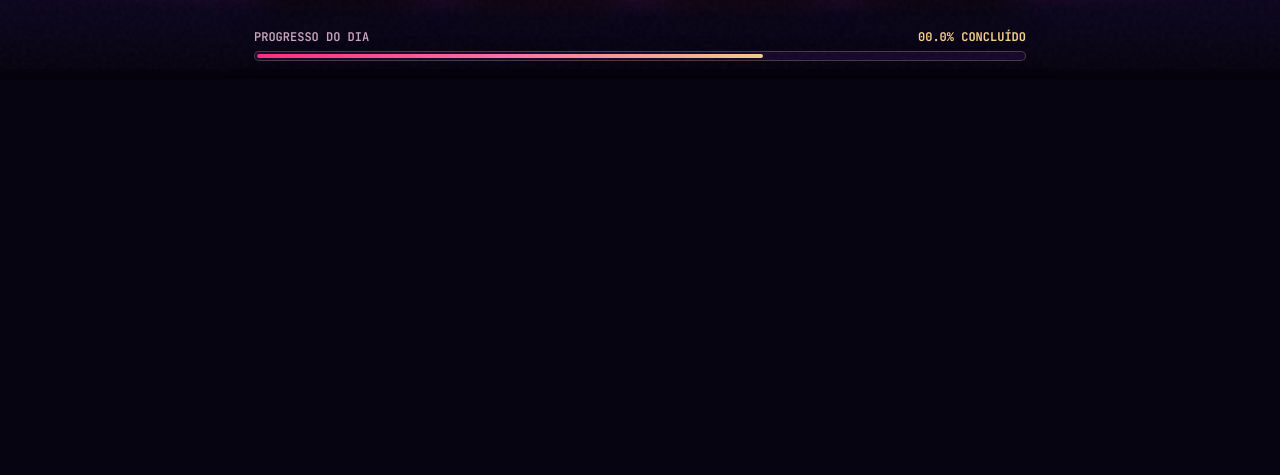
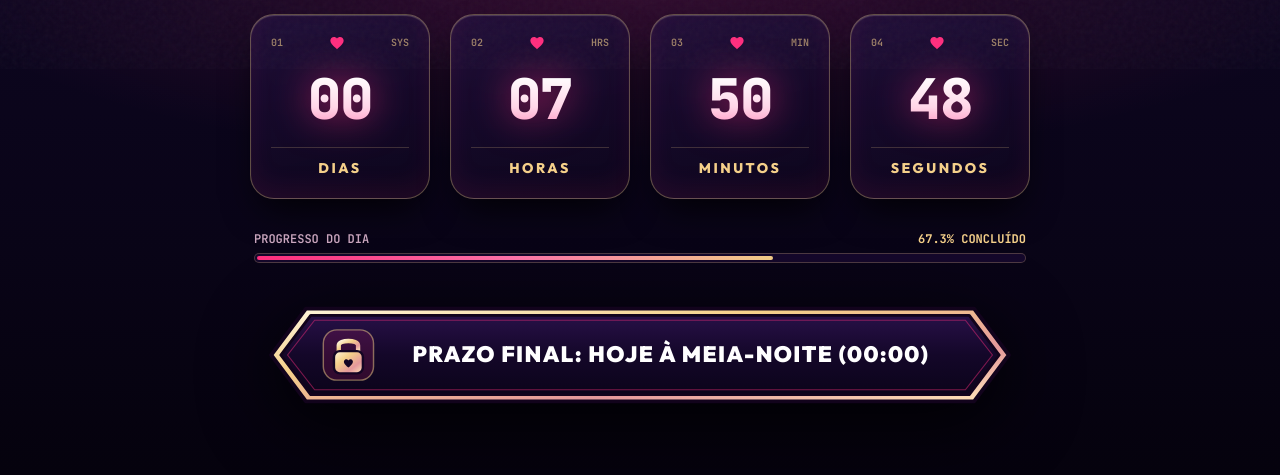
Before and after one commit to StarFutXZ/Site, a plain HTML site: page countdown_preview.html in a window 1280 px wide. Shown: the part 731-1206 px from the top of the page. Before the commit the page ends 810 px from the top, so only its background shows below. Drawn offline with nearby package versions, Linux system fonts and the light colour scheme.

Commit message:
Adjust header and countdown card styles

```diff
--- a/countdown_preview.html
+++ b/countdown_preview.html
@@ -194,7 +194,7 @@ html
   <!-- =====================================================================
        SECÇÃO HERO: CENÁRIO CINEMATOGRÁFICO, AGENTE WINGMAN & LOGOTIPO 3D
   ====================================================================== -->
-  <header class="relative w-full hero-atmosphere pt-8 sm:pt-12 pb-10 sm:pb-14 overflow-hidden flex flex-col items-center">
+  <header class="relative w-full hero-atmosphere pt-6 sm:pt-10 pb-8 sm:pb-12 overflow-hidden flex flex-col items-center">
 
     <!-- Fundo Vetorial: Céu Estrelado, Lua Dourada, Feixes Volumétricos & Skyline -->
     <svg class="absolute inset-0 w-full h-full pointer-events-none" viewBox="0 0 1440 700" preserveAspectRatio="xMidYMid slice">
@@ -267,7 +267,7 @@ html
 
     <!-- Personagem Central (Agente Wingman / Cupido Noturno com Rim Lighting) -->
     <div class="relative z-10 w-full max-w-[660px] px-2 flex justify-center">
-      <svg class="w-full h-auto max-h-[410px] sm:max-h-[475px] drop-shadow-[0_22px_38px_rgba(0,0,0,0.85)]" viewBox="0 0 760 610" fill="none" xmlns="http://www.w3.org/2000/svg">
+      <svg class="w-full h-auto max-h-[340px] sm:max-h-[450px] drop-shadow-[0_22px_38px_rgba(0,0,0,0.85)]" viewBox="0 0 760 610" fill="none" xmlns="http://www.w3.org/2000/svg">
         <defs>
           <!-- Ouro Champanhe Metálico -->
           <linearGradient id="champagneGold" x1="0%" y1="0%" x2="100%" y2="100%">
@@ -442,7 +442,7 @@ html
     </div>
 
     <!-- ================= LOGOTIPO 3D METÁLICO "OPERAÇÃO MANDA DM" ================= -->
-    <div class="relative z-20 -mt-32 sm:-mt-40 w-full max-w-[490px] sm:max-w-[580px] px-4 flex flex-col items-center animate-hero-float">
+    <div class="relative z-20 -mt-20 sm:-mt-32 w-full max-w-[490px] sm:max-w-[580px] px-4 flex flex-col items-center animate-hero-float">
       <div class="relative w-full overflow-hidden rounded-3xl">
         <svg class="w-full h-auto drop-shadow-[0_18px_32px_rgba(0,0,0,0.92)]" viewBox="0 0 660 285" fill="none" xmlns="http://www.w3.org/2000/svg">
           <defs>
@@ -507,7 +507,7 @@ html
       </div>
 
       <!-- Cápsula Translúcida Editorial -->
-      <div class="studio-glass -mt-2 sm:-mt-3 px-4 sm:px-6 py-2 rounded-full flex items-center gap-2.5 border border-[#f5d08a]/50 shadow-xl">
+      <div class="studio-glass mt-1 sm:-mt-2 px-4 sm:px-6 py-2 rounded-full flex items-center gap-2.5 border border-[#f5d08a]/50 shadow-xl">
         <span class="text-sm sm:text-base">⏳</span>
         <h1 id="hero-subtitle" class="font-display text-xs sm:text-sm md:text-base font-extrabold tracking-[0.14em] uppercase text-[#fff3d6] text-center">
           O TEMPO ESTÁ A ACABAR, SOLDADO!
@@ -522,13 +522,13 @@ html
   <!-- =====================================================================
        SECÇÃO INFERIOR: RELÓGIO DE PRECISÃO, BARRA DA NOITE & BANNER DE PRAZO
   ====================================================================== -->
-  <main class="relative flex-1 w-full vault-atmosphere pt-7 sm:pt-9 pb-12 sm:pb-16 px-4 flex flex-col items-center justify-center overflow-hidden">
+  <main class="relative z-10 flex-1 w-full vault-atmosphere pt-8 sm:pt-10 pb-12 sm:pb-16 px-4 flex flex-col items-center justify-start overflow-x-clip">
 
     <!-- ================= 4 CARTÕES DE LUXO (DIAS, HORAS, MIN, SEG) ================= -->
     <section aria-label="Contagem Regressiva até à Meia-Noite" class="relative z-20 w-full max-w-[780px] grid grid-cols-2 sm:grid-cols-4 gap-3.5 sm:gap-5 mb-6 sm:mb-8">
 
       <!-- CARTÃO 1: DIAS -->
-      <div class="studio-glass-card rounded-2xl sm:rounded-3xl p-4 sm:p-5 flex flex-col items-center justify-between">
+      <div class="studio-glass-card rounded-2xl sm:rounded-3xl p-4 sm:p-5 flex flex-col items-center justify-between overflow-visible">
         <!-- Ornamento Superior com Coração de Rubi -->
         <div class="w-full flex items-center justify-between text-[#f5d08a]/60 text-[10px] font-mono-num mb-2">
           <span>01</span>
@@ -538,7 +538,7 @@ html
           <span>SYS</span>
         </div>
 
-        <span id="days-val" class="font-mono-num digit-glow text-5xl sm:text-[56px] font-extrabold leading-none tracking-tight my-2">
+        <span id="days-val" class="font-mono-num digit-glow text-5xl sm:text-[56px] font-extrabold leading-[1.15] tracking-tight my-1.5 py-0.5">
           00
         </span>
 
@@ -550,7 +550,7 @@ html
       </div>
 
       <!-- CARTÃO 2: HORAS -->
-      <div class="studio-glass-card rounded-2xl sm:rounded-3xl p-4 sm:p-5 flex flex-col items-center justify-between">
+      <div class="studio-glass-card rounded-2xl sm:rounded-3xl p-4 sm:p-5 flex flex-col items-center justify-between overflow-visible">
         <div class="w-full flex items-center justify-between text-[#f5d08a]/60 text-[10px] font-mono-num mb-2">
           <span>02</span>
           <svg class="w-4 h-4 animate-heartbeat" viewBox="0 0 24 24" fill="#ff2e7e">
@@ -559,7 +559,7 @@ html
           <span>HRS</span>
         </div>
 
-        <span id="hours-val" class="font-mono-num digit-glow text-5xl sm:text-[56px] font-extrabold leading-none tracking-tight my-2">
+        <span id="hours-val" class="font-mono-num digit-glow text-5xl sm:text-[56px] font-extrabold leading-[1.15] tracking-tight my-1.5 py-0.5">
           08
         </span>
 
@@ -571,7 +571,7 @@ html
       </div>
 
       <!-- CARTÃO 3: MINUTOS -->
-      <div class="studio-glass-card rounded-2xl sm:rounded-3xl p-4 sm:p-5 flex flex-col items-center justify-between">
+      <div class="studio-glass-card rounded-2xl sm:rounded-3xl p-4 sm:p-5 flex flex-col items-center justify-between overflow-visible">
         <div class="w-full flex items-center justify-between text-[#f5d08a]/60 text-[10px] font-mono-num mb-2">
           <span>03</span>
           <svg class="w-4 h-4 animate-heartbeat" viewBox="0 0 24 24" fill="#ff2e7e">
@@ -580,7 +580,7 @@ html
           <span>MIN</span>
         </div>
 
-        <span id="min-val" class="font-mono-num digit-glow text-5xl sm:text-[56px] font-extrabold leading-none tracking-tight my-2">
+        <span id="min-val" class="font-mono-num digit-glow text-5xl sm:text-[56px] font-extrabold leading-[1.15] tracking-tight my-1.5 py-0.5">
           10
         </span>
 
@@ -592,7 +592,7 @@ html
       </div>
 
       <!-- CARTÃO 4: SEGUNDOS -->
-      <div class="studio-glass-card rounded-2xl sm:rounded-3xl p-4 sm:p-5 flex flex-col items-center justify-between">
+      <div class="studio-glass-card rounded-2xl sm:rounded-3xl p-4 sm:p-5 flex flex-col items-center justify-between overflow-visible">
         <div class="w-full flex items-center justify-between text-[#f5d08a]/60 text-[10px] font-mono-num mb-2">
           <span>04</span>
           <svg class="w-4 h-4 animate-heartbeat" viewBox="0 0 24 24" fill="#ff2e7e">
@@ -601,7 +601,7 @@ html
           <span>SEC</span>
         </div>
 
-        <span id="sec-val" class="font-mono-num digit-glow text-5xl sm:text-[56px] font-extrabold leading-none tracking-tight my-2">
+        <span id="sec-val" class="font-mono-num digit-glow text-5xl sm:text-[56px] font-extrabold leading-[1.15] tracking-tight my-1.5 py-0.5">
           59
         </span>
 
@@ -621,7 +621,7 @@ html
         <span id="day-progress-pct" class="text-[#f5d08a] font-bold">00.0% CONCLUÍDO</span>
       </div>
       <div class="w-full h-2.5 rounded-full bg-[#15082b] border border-[#f5d08a]/25 overflow-hidden p-0.5">
-        <div id="day-progress-bar" class="h-full rounded-full bg-gradient-to-r from-[#ff2e7e] via-[#ff75ab] to-[#f5d08a] transition-all duration-500" style="width: 66%;"></div>
+        <div id="day-progress-bar" class="h-full rounded-full bg-gradient-to-r from-[#ff2e7e] via-[#ff75ab] to-[#f5d08a] transition-all duration-300" style="width: 0%;"></div>
       </div>
     </div>
 
@@ -672,11 +672,73 @@ html
   </main>
 
   <!-- =====================================================================
-       LÓGICA JAVASCRIPT (RELÓGIO REAL ATÉ 00:00)
+       LÓGICA JAVASCRIPT (RELÓGIO REAL ATÉ 00:00 & PROGRESSO DO DIA)
   ====================================================================== -->
   <script>
     document.addEventListener('DOMContentLoaded', () => {
-// ... existing code ... -->
+      const daysEl = document.getElementById('days-val');
+      const hoursEl = document.getElementById('hours-val');
+      const minEl = document.getElementById('min-val');
+      const secEl = document.getElementById('sec-val');
+      const progressPctEl = document.getElementById('day-progress-pct');
+      const progressBarEl = document.getElementById('day-progress-bar');
+      const subtitleEl = document.getElementById('hero-subtitle');
+
+      function padZero(num) {
+        return String(Math.max(0, Math.floor(num))).padStart(2, '0');
+      }
+
+      function updateCountdown() {
+        const now = new Date();
+
+        // Início do dia atual (00:00:00.000 de hoje)
+        const startOfDay = new Date(now.getFullYear(), now.getMonth(), now.getDate(), 0, 0, 0, 0);
+        // Meia-noite seguinte (00:00:00.000 de amanhã)
+        const midnight = new Date(now.getFullYear(), now.getMonth(), now.getDate() + 1, 0, 0, 0, 0);
+
+        const totalDayMs = midnight.getTime() - startOfDay.getTime();
+        const elapsedMs = Math.max(0, now.getTime() - startOfDay.getTime());
+        const remainingMs = Math.max(0, midnight.getTime() - now.getTime());
+
+        // Cálculo preciso do progresso do dia (0.0% a 100.0%)
+        const pct = Math.min(100, Math.max(0, (elapsedMs / totalDayMs) * 100));
+        const pctFormatted = pct.toFixed(1);
+
+        if (progressPctEl) {
+          progressPctEl.textContent = `${pctFormatted}% CONCLUÍDO`;
+        }
+        if (progressBarEl) {
+          progressBarEl.style.width = `${pctFormatted}%`;
+        }
+
+        // Cálculo do tempo restante até às 00:00
+        const totalSeconds = Math.floor(remainingMs / 1000);
+        const days = Math.floor(totalSeconds / 86400);
+        const hours = Math.floor((totalSeconds % 86400) / 3600);
+        const minutes = Math.floor((totalSeconds % 3600) / 60);
+        const seconds = totalSeconds % 60;
+
+        if (daysEl) daysEl.textContent = padZero(days);
+        if (hoursEl) hoursEl.textContent = padZero(hours);
+        if (minEl) minEl.textContent = padZero(minutes);
+        if (secEl) secEl.textContent = padZero(seconds);
+
+        // Destaque dramático nos últimos 15 minutos antes da meia-noite
+        const isUrgent = totalSeconds > 0 && totalSeconds <= 900;
+        [daysEl, hoursEl, minEl, secEl].forEach((el) => {
+          if (!el) return;
+          if (isUrgent) {
+            el.classList.add('digit-urgent');
+          } else {
+            el.classList.remove('digit-urgent');
+          }
+        });
+
+        if (totalSeconds === 0 && subtitleEl) {
+          subtitleEl.textContent = 'MEIA-NOITE CHEGOU! AGORA OU NUNCA!';
+        }
+      }
+
       updateCountdown();
       setInterval(updateCountdown, 250);
     });
```
